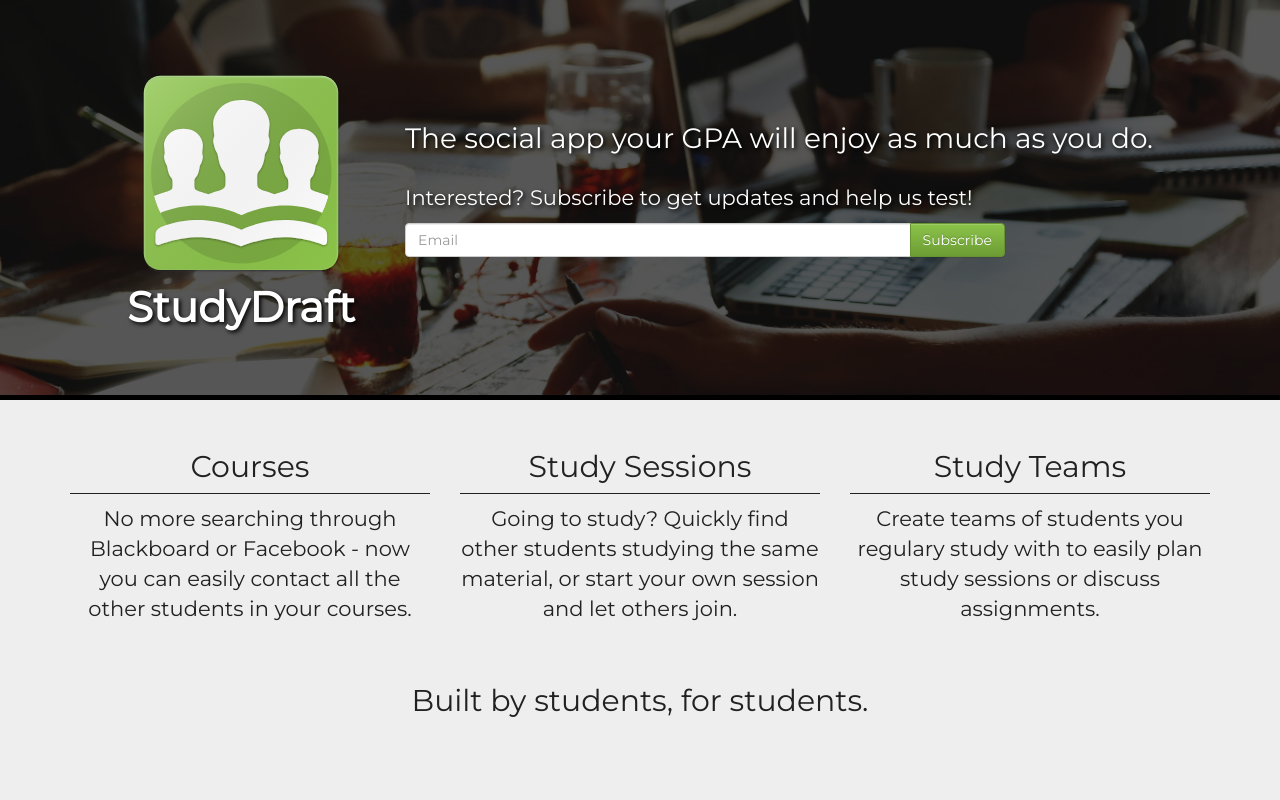
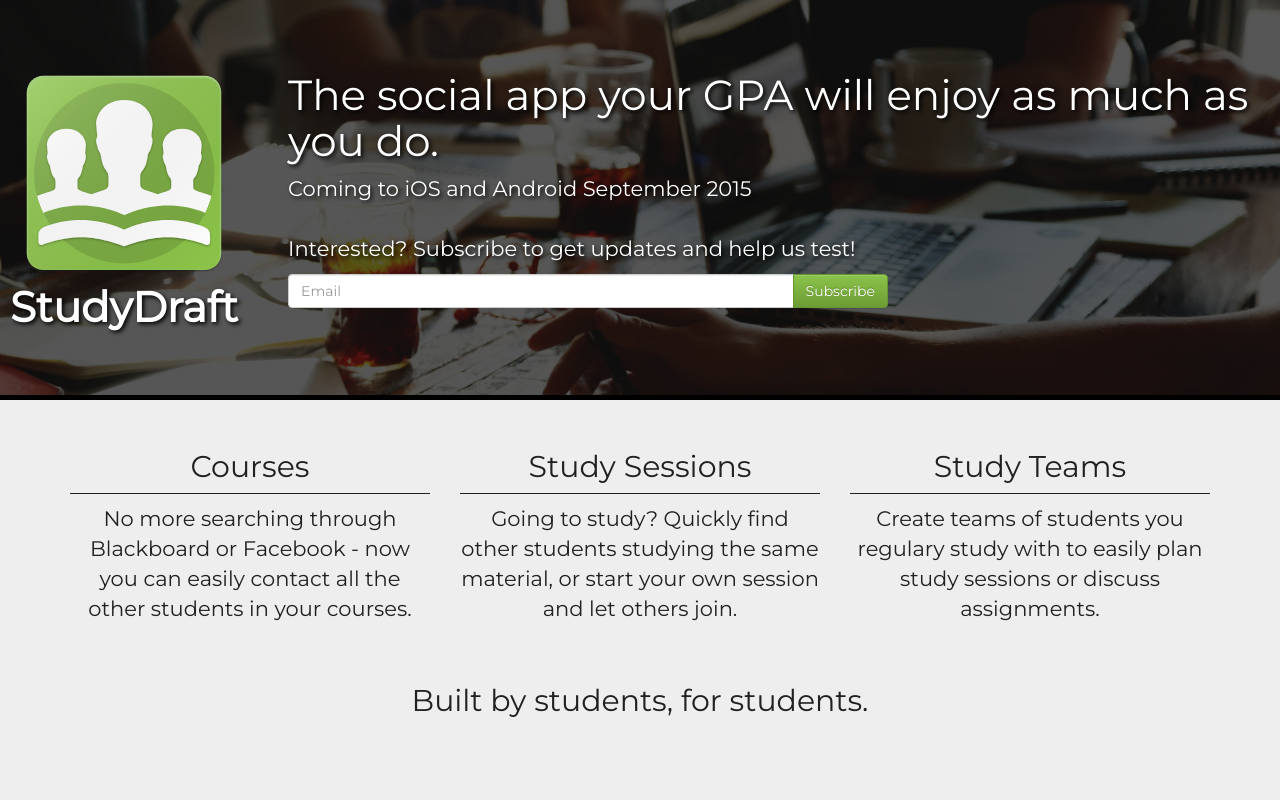
Before and after one commit to studydraft/studydraft.github.io, a website: page index.html in a window 1280 px wide. Shown: the top 800 px of the page. Drawn offline with nearby package versions, Linux system fonts and the light colour scheme.

Commit message:
added release date

```diff
--- a/assets/scss/app.scss
+++ b/assets/scss/app.scss
@@ -83,6 +83,10 @@ main {
       margin-left: 50px;
     }
 
+    @include greater-than(desktop) {
+      font-size: 1.5em;
+    }
+
   }
 
   &__scroll-down {
@@ -127,11 +131,11 @@ main {
   &__signup {
     color: white;
 
-    & p {
-      @include greater-than(desktop) {
-        font-size: 1.5em;
-      }
-    }
+    // & p {
+    //   @include greater-than(desktop) {
+    //     font-size: 1.5em;
+    //   }
+    // }
 
     @include greater-than(desktop) {
       margin-top: 20px;
--- a/index.html
+++ b/index.html
@@ -43,6 +43,7 @@
         <h2 class="hero-content__tag-line">
           The social app your GPA will enjoy as much as you do.
         </h2>
+        <p>Coming to iOS and Android September 2015</p>
         <section class="hero-content__signup">
           <p>
             Interested? Subscribe to get updates and help us test!
```
Also changed, not shown: assets/css/app.css.
